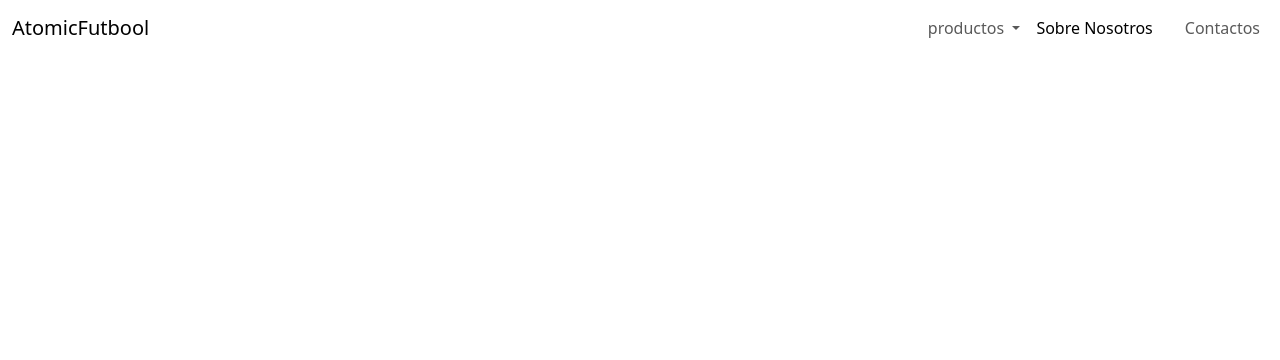
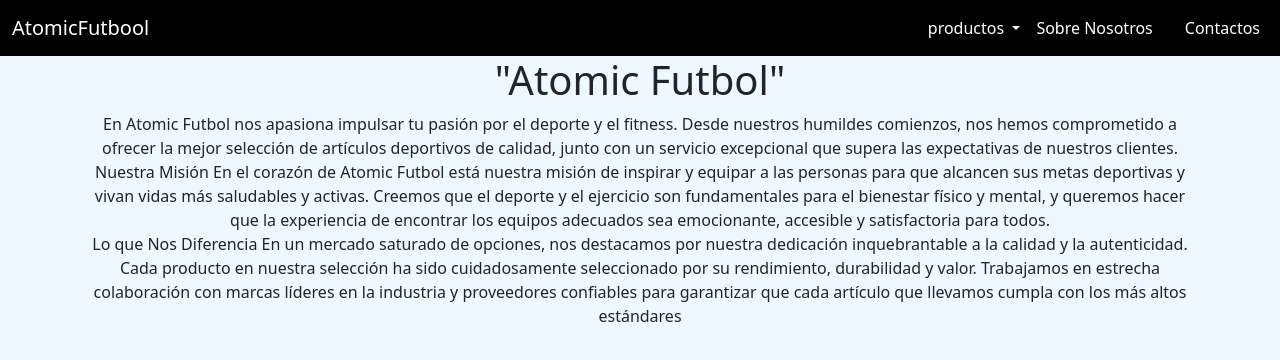
Before and after one commit to Tienda-Deportiva-Messi/DaSilva-Acosta-Garcete, a plain HTML site: page AboutUs.html in a window 1280 px wide. Drawn offline with nearby package versions, Linux system fonts and the light colour scheme.

Commit message:
se agrego informacion al AboutUs

```diff
--- a/AboutUs.html
+++ b/AboutUs.html
@@ -14,6 +14,7 @@
             integrity="sha384-T3c6CoIi6uLrA9TneNEoa7RxnatzjcDSCmG1MXxSR1GAsXEV/Dwwykc2MPK8M2HN"
             crossorigin="anonymous"
         />
+        <link rel="stylesheet" href="Asset/estilos/AboutUs.css">
     </head>
 
     <body>
@@ -53,7 +54,22 @@
             </div>
           </nav>
         </header>
-        <main></main>
+        <main>
+            <div class="container">
+            <h1> "Atomic Futbol"</h1>
+<p>
+En Atomic Futbol nos apasiona impulsar tu pasión por el deporte y el fitness. Desde nuestros humildes comienzos, nos hemos comprometido a ofrecer la mejor selección de artículos deportivos de calidad, junto con un servicio excepcional que supera las expectativas de nuestros clientes. <br>
+
+Nuestra Misión
+
+En el corazón de Atomic Futbol está nuestra misión de inspirar y equipar a las personas para que alcancen sus metas deportivas y vivan vidas más saludables y activas. Creemos que el deporte y el ejercicio son fundamentales para el bienestar físico y mental, y queremos hacer que la experiencia de encontrar los equipos adecuados sea emocionante, accesible y satisfactoria para todos. <br>
+
+Lo que Nos Diferencia
+
+En un mercado saturado de opciones, nos destacamos por nuestra dedicación inquebrantable a la calidad y la autenticidad. Cada producto en nuestra selección ha sido cuidadosamente seleccionado por su rendimiento, durabilidad y valor. Trabajamos en estrecha colaboración con marcas líderes en la industria y proveedores confiables para garantizar que cada artículo que llevamos cumpla con los más altos estándares <br>
+            </p>
+        </div>
+        </main>
         <footer>
         </footer>
         <script
--- a/Asset/estilos/AboutUs.css
+++ b/Asset/estilos/AboutUs.css
@@ -0,0 +1,18 @@
+a{
+    color: #fff !important;
+}header{
+
+background-color: black;
+}.dropdown-item{
+    color:  black !important;
+}
+
+body{
+    background-color: aliceblue;
+}
+main{
+    background-color: aliceblue;
+    text-align: center;
+    height: 100%;
+    width: 100%;
+}
```
